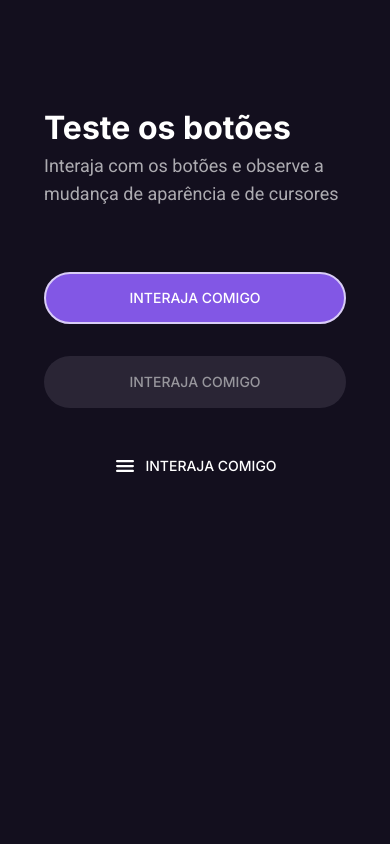
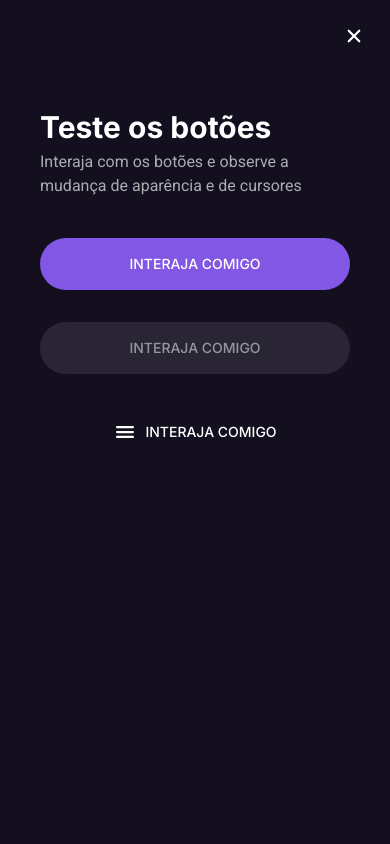
Before and after one commit to PabloXT14/boracodar-03, a React (Vite) app: page / in a window 390 px wide. Both pictures are taken after a click on the button 356 px from the left and 34 px from the top of the page. Shown: the top 844 px of the page. Built offline with nearby package versions, Linux system fonts and the light colour scheme.

Commit message:
style: applying responsive design

```diff
--- a/src/app.tsx
+++ b/src/app.tsx
@@ -4,7 +4,7 @@ import { PageDescription } from './components/page-description'
 
 export function App() {
   return (
-    <main className="mx-20 my-28 flex w-auto flex-col gap-16">
+    <main className="mx-10 my-28 flex w-auto flex-col gap-10 lg:mx-20 lg:gap-16">
       <PageDescription />
       <ButtonsTable />
       <ButtonsDemo />
--- a/src/components/buttons-demo.tsx
+++ b/src/components/buttons-demo.tsx
@@ -2,6 +2,7 @@ import { useState } from 'react'
 import * as Dialog from '@radix-ui/react-dialog'
 import { motion, AnimatePresence } from 'framer-motion'
 import { LiaPuzzlePieceSolid } from 'react-icons/lia'
+import { IoClose } from 'react-icons/io5'
 import { Button } from './button'
 
 export const ButtonsDemo = () => {
@@ -29,7 +30,7 @@ export const ButtonsDemo = () => {
     <Dialog.Root open={open} onOpenChange={setOpen}>
       <Dialog.Trigger asChild>
         <motion.button className="group fixed right-4 top-4 flex gap-2 rounded-full bg-zinc-700 p-2 text-white transition-all hover:px-4 hover:py-2">
-          <LiaPuzzlePieceSolid size={20} />
+          <LiaPuzzlePieceSolid size={24} />
           <motion.span
             className="hidden transition-all group-hover:block"
             initial={{ opacity: 0 }}
@@ -50,15 +51,20 @@ export const ButtonsDemo = () => {
             />
             <Dialog.Content asChild forceMount>
               <motion.div
-                className="fixed bottom-0 right-0 top-0 w-fit max-w-[406px] bg-violet-950 px-11 py-28"
+                className="fixed bottom-0 right-0 top-0 w-fit max-w-[406px] bg-violet-950 px-10 py-28 lg:px-11"
                 initial={{ x: '100%' }}
                 whileInView={{ x: 0 }}
                 exit={{ x: '100%' }}
                 transition={{ duration: 0.3 }}
               >
+                <Dialog.Close asChild>
+                  <motion.button className="fixed right-6 top-6 flex gap-2 text-white lg:right-11 lg:top-11">
+                    <IoClose size={24} />
+                  </motion.button>
+                </Dialog.Close>
                 <Dialog.Title asChild>
                   <motion.h2
-                    className="mb-2 font-inter text-[32px] font-bold leading-none"
+                    className="mb-2 font-inter text-3xl font-bold leading-none lg:text-[32px]"
                     {...titleAnimation}
                     transition={{ duration: 0.5 }}
                   >
@@ -67,7 +73,7 @@ export const ButtonsDemo = () => {
                 </Dialog.Title>
                 <Dialog.Description asChild>
                   <motion.p
-                    className="mb-16 text-lg opacity-65"
+                    className="mb-10 text-base opacity-65 lg:mb-16 lg:text-lg"
                     {...descriptionAnimation}
                     transition={{ duration: 0.5, delay: 0.2 }}
                   >
--- a/src/components/buttons-table/buttons-table.tsx
+++ b/src/components/buttons-table/buttons-table.tsx
@@ -22,13 +22,13 @@ export const ButtonsTable = () => {
 
   return (
     <motion.div
-      className="overflow-hidden rounded-lg border-b-[6px] border-r-[7px] border-b-violet-900 border-r-violet-900"
+      className="overflow-x-auto rounded-lg border-b-[6px] border-r-[7px] border-b-violet-900 border-r-violet-900"
       initial={{ opacity: 0, y: 100 }}
       whileInView={{ opacity: 1, y: 0 }}
       exit={{ opacity: 0, y: 100 }}
       transition={{ duration: tableTransitionDuration }}
     >
-      <table className="w-full">
+      <table className="w-full min-w-[1058px]">
         <thead>
           <tr>
             <TableHeader className="w-[94px]"></TableHeader>
--- a/src/components/page-description.tsx
+++ b/src/components/page-description.tsx
@@ -4,7 +4,7 @@ export const PageDescription = () => {
   return (
     <div className="flex flex-col gap-2">
       <motion.h1
-        className="text-[32px] font-bold leading-none"
+        className="text-3xl font-bold leading-none lg:text-[32px]"
         initial={{ opacity: 0, x: -100 }}
         whileInView={{ opacity: 1, x: 0 }}
         exit={{ opacity: 0, x: -100 }}
@@ -17,7 +17,7 @@ export const PageDescription = () => {
         whileInView={{ opacity: 0.65, x: 0 }}
         exit={{ opacity: 0, x: -100 }}
         transition={{ duration: 0.5, delay: 0.2 }}
-        className="text-lg font-normal"
+        className="text-base font-normal lg:text-lg"
       >
         Dentro de um layout, botões servem para destacar ações importantes a
         serem tomadas. <br />
--- a/src/index.css
+++ b/src/index.css
@@ -12,7 +12,7 @@ h1, h2, h3, h4, h5, h6, button {
 }
 
 *::-webkit-scrollbar {
-  @apply w-2;
+  @apply w-2 h-2;
 }
 
 *::-webkit-scrollbar-track {
```
